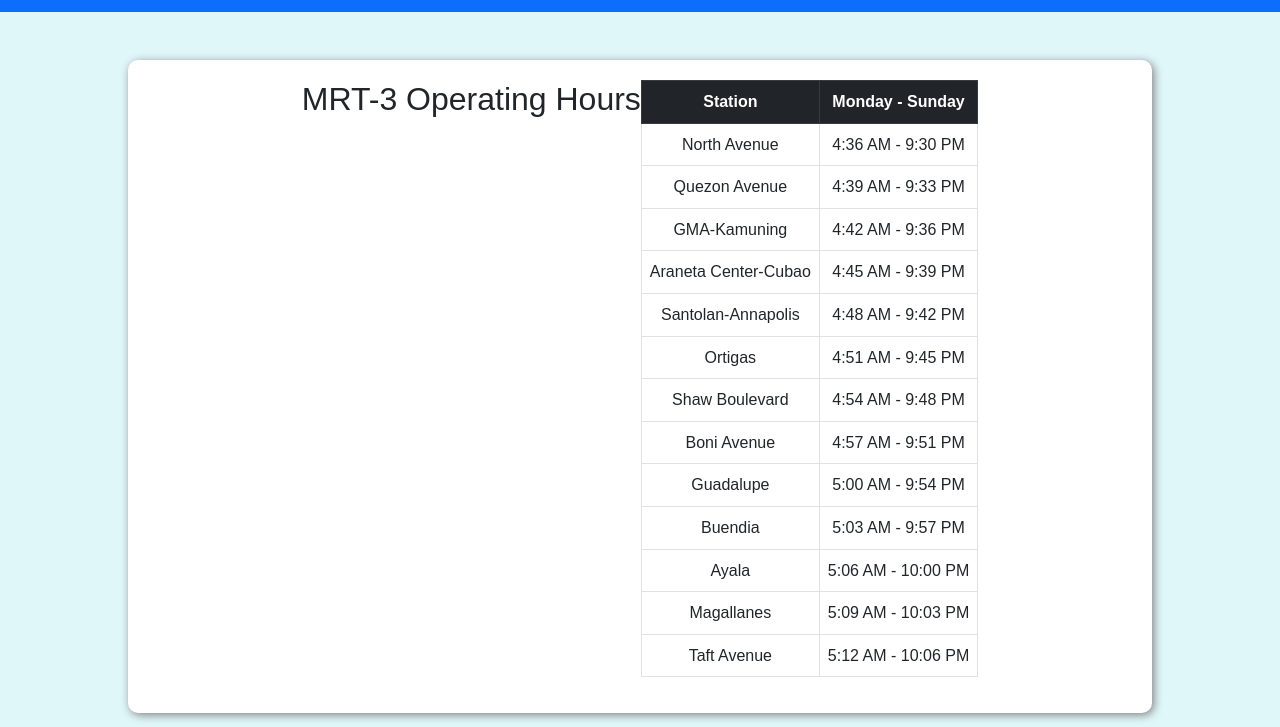
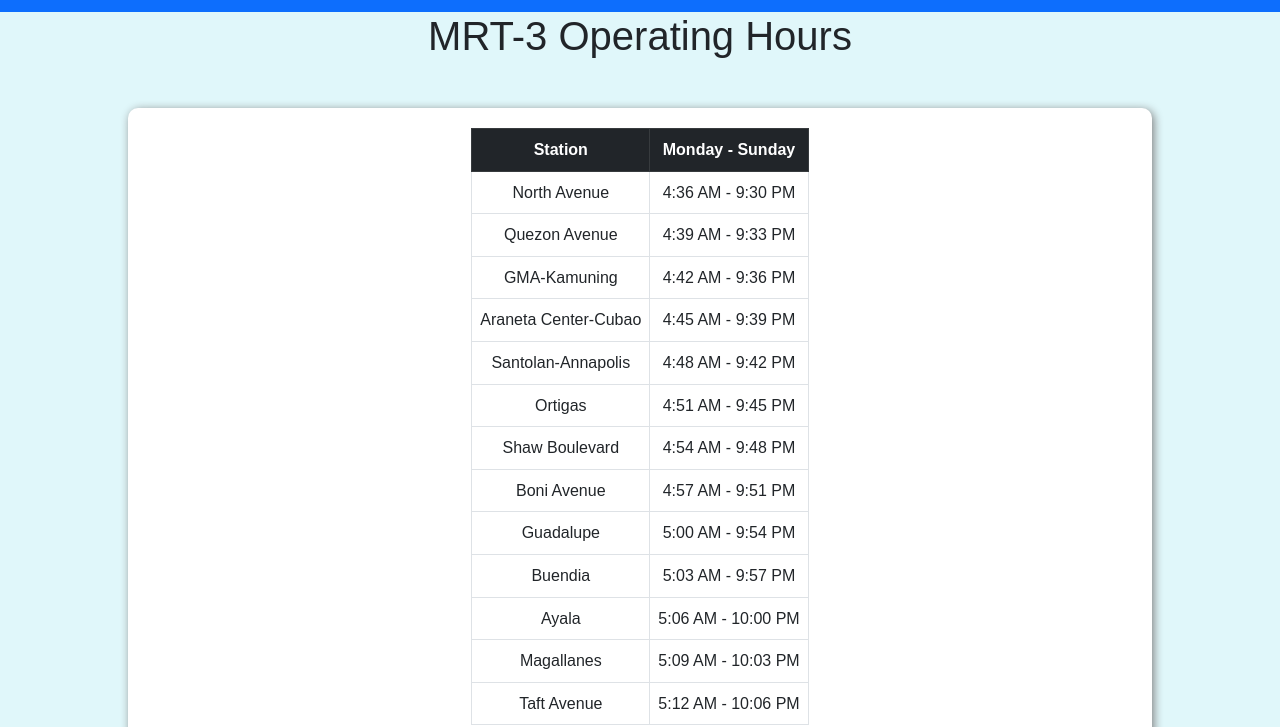
Before and after one commit to Mergal-Manuel/Project-3rdQ.github.io, a plain HTML site: page Schedule.html in a window 1280 px wide. Shown: the part 88-815 px from the top of the page. Drawn offline with nearby package versions, Linux system fonts and the light colour scheme.

Commit message:
Update Schedule.html

```diff
--- a/Schedule.html
+++ b/Schedule.html
@@ -26,9 +26,8 @@
     </div>
     </nav>
 
-
+<h1 class="text-center mb-4">MRT-3 Operating Hours</h1>
    <div class="container mt-5">
-    <h2 class="text-center mb-4">MRT-3 Operating Hours</h2>
     <div class="table-responsive">
         <table class="table table-bordered table-hover text-center w-100">
             <thead class="table-dark">
```
